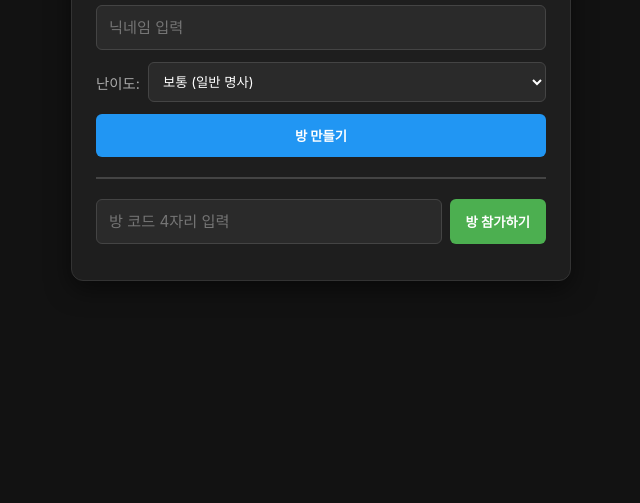
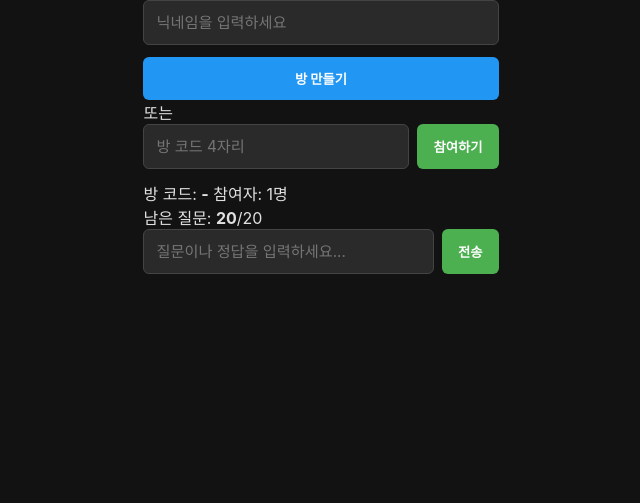
Before and after one commit to pabkon954-jpg/the-fight, a website: page public/index.html in a window 1280 px wide. Shown: the part 297-800 px from the top of the page, without its empty margins (319-959 px from the left). Drawn offline with nearby package versions, Linux system fonts and the light colour scheme; no server answers.

Commit message:
Add files via upload

```diff
--- a/public/index.html
+++ b/public/index.html
@@ -3,66 +3,59 @@
 <head>
     <meta charset="UTF-8">
     <meta name="viewport" content="width=device-width, initial-scale=1.0">
-  <title>AI 협동 스무고개</title>
+    <title>스무스무 - AI 멀티플레이 스무고개</title>
     <link rel="stylesheet" href="style.css">
+    <!-- Socket.io CDN 라이브러리 불러오기 -->
+    <script src="https://cdn.socket.io/4.7.5/socket.io.min.js"></script>
 </head>
 <body>
-  <div class="container">
-    <h1>AI 협동 스무고개</h1>
+    <div id="game-container">
+        <header>
+            <h1>스무스무 🎲</h1>
+            <p class="subtitle">AI와 함께하는 실시간 멀티플레이 스무고개</p>
+        </header>
 
-    <!-- 1. 로비 화면 -->
-    <div id="lobby-screen">
+        <!-- 대기실 / 방 생성 & 입장 영역 -->
+        <div id="lobby-screen" class="screen">
             <div class="input-group">
-        <input type="text" id="username-input" placeholder="닉네임 입력">
+                <input type="text" id="player-name" placeholder="닉네임을 입력하세요" maxlength="10">
             </div>
 
-      <div class="input-group" style="margin-top: 10px;">
-        <label for="difficulty-select" style="align-self: center; font-size: 0.9rem; color: #aaa;">난이도:</label>
-        <select id="difficulty-select" style="flex: 1; padding: 10px; border-radius: 6px; background: #2a2a2a; color: #fff; border: 1px solid #444;">
-          <option value="easy">쉬움 (친절한 힌트)</option>
-          <option value="normal" selected>보통 (일반 명사)</option>
-          <option value="hard">어려움 (단답형 AI)</option>
-          <option value="extreme">극악무도 (알쏭달쏭한 비유)</option>
-        </select>
+            <div class="button-group">
+                <button id="create-room-btn" class="btn primary">방 만들기</button>
             </div>
 
-      <div class="button-group" style="margin-top: 10px;">
-        <button id="create-room-btn">방 만들기</button>
-      </div>
-      <hr style="margin: 20px 0; border: 0.5px solid #444;">
-      <div class="input-group">
-        <input type="text" id="room-id-input" placeholder="방 코드 4자리 입력">
-        <button id="join-room-btn">방 참가하기</button>
+            <div class="divider"><span>또는</span></div>
+
+            <div class="input-group row">
+                <input type="text" id="room-code-input" placeholder="방 코드 4자리" maxlength="4">
+                <button id="join-room-btn" class="btn secondary">참여하기</button>
             </div>
         </div>
 
-    <!-- 2. 게임 화면 -->
-    <div id="game-screen" style="display: none;">
-      <div class="game-header">
-        <h2>방 번호: <span id="display-room-id">-</span></h2>
-        <div>질문 횟수: <span id="question-count">0 / 20</span></div>
+        <!-- 게임 진행 화면 -->
+        <div id="game-screen" class="screen hidden">
+            <div class="room-info">
+                <span>방 코드: <strong id="display-room-code">-</strong></span>
+                <span id="player-count">참여자: 1명</span>
             </div>
 
-      <div class="player-section">
-        <h3>참여 중인 플레이어</h3>
-        <ul id="player-list"></ul>
+            <div id="chat-box" class="chat-box">
+                <!-- 질문 및 AI 응답 메시지가 출력되는 영역 -->
             </div>
 
-      <div class="chat-section">
-        <h3>질문 및 답변 기록</h3>
-        <div id="chat-history" style="height: 250px; overflow-y: auto; border: 1px solid #444; padding: 10px; margin-bottom: 10px;"></div>
+            <div class="game-controls">
+                <div class="question-status">
+                    <span>남은 질문: <strong id="questions-left">20</strong>/20</span>
                 </div>
-
-      <div class="input-section">
-        <input type="text" id="question-input" placeholder="질문 또는 정답을 입력하세요...">
-        <button id="send-question-btn">전송</button>
+                <div class="input-group row">
+                    <input type="text" id="question-input" placeholder="질문이나 정답을 입력하세요..." disabled>
+                    <button id="send-btn" class="btn primary" disabled>전송</button>
                 </div>
-
-      <button id="restart-btn" style="display: none; width: 100%; margin-top: 10px; background-color: #ff9800; color: #fff; font-weight: bold; padding: 12px; border: none; border-radius: 6px; cursor: pointer;">새 라운드 시작하기 🔄</button>
+            </div>
         </div>
     </div>
 
-  <script src="/socket.io/socket.io.js"></script>
     <script src="script.js?v=final2"></script>
 </body>
 </html>
```
Lines whose indentation alone changed are shown as unchanged.
